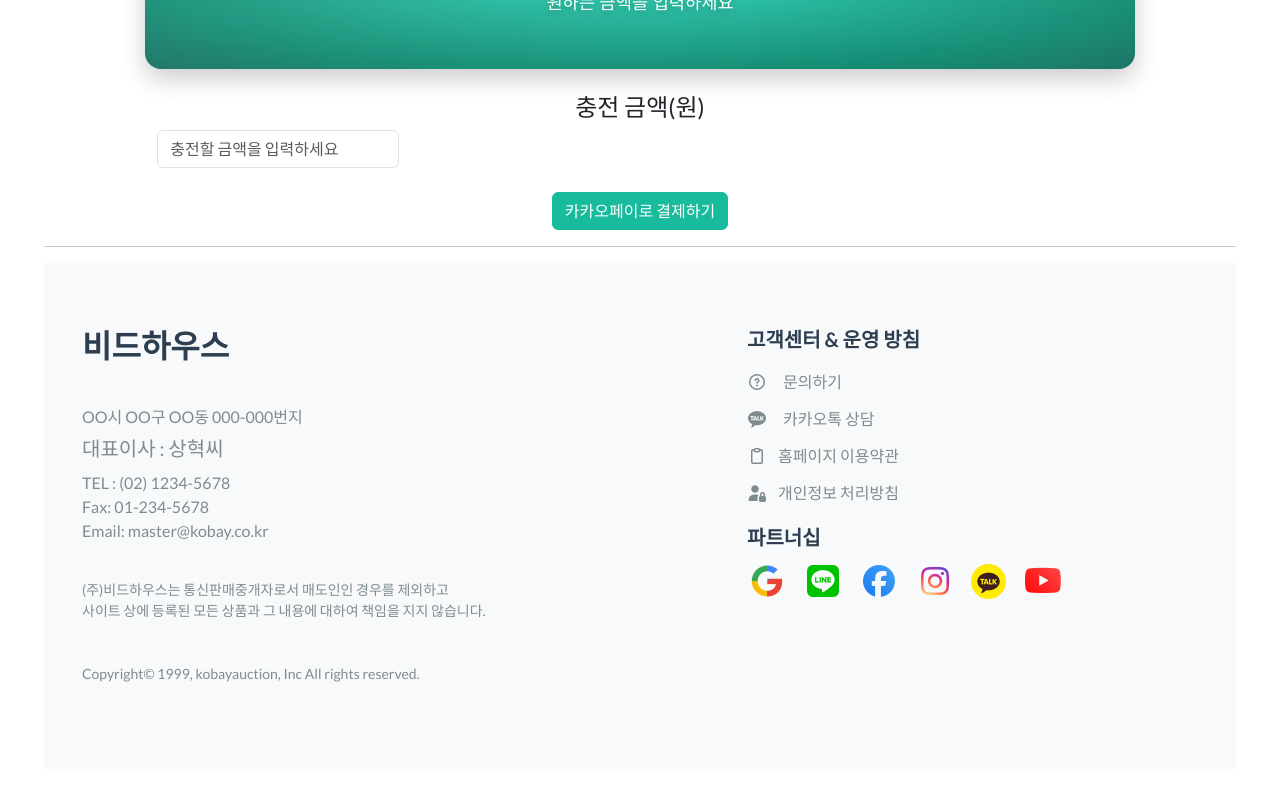
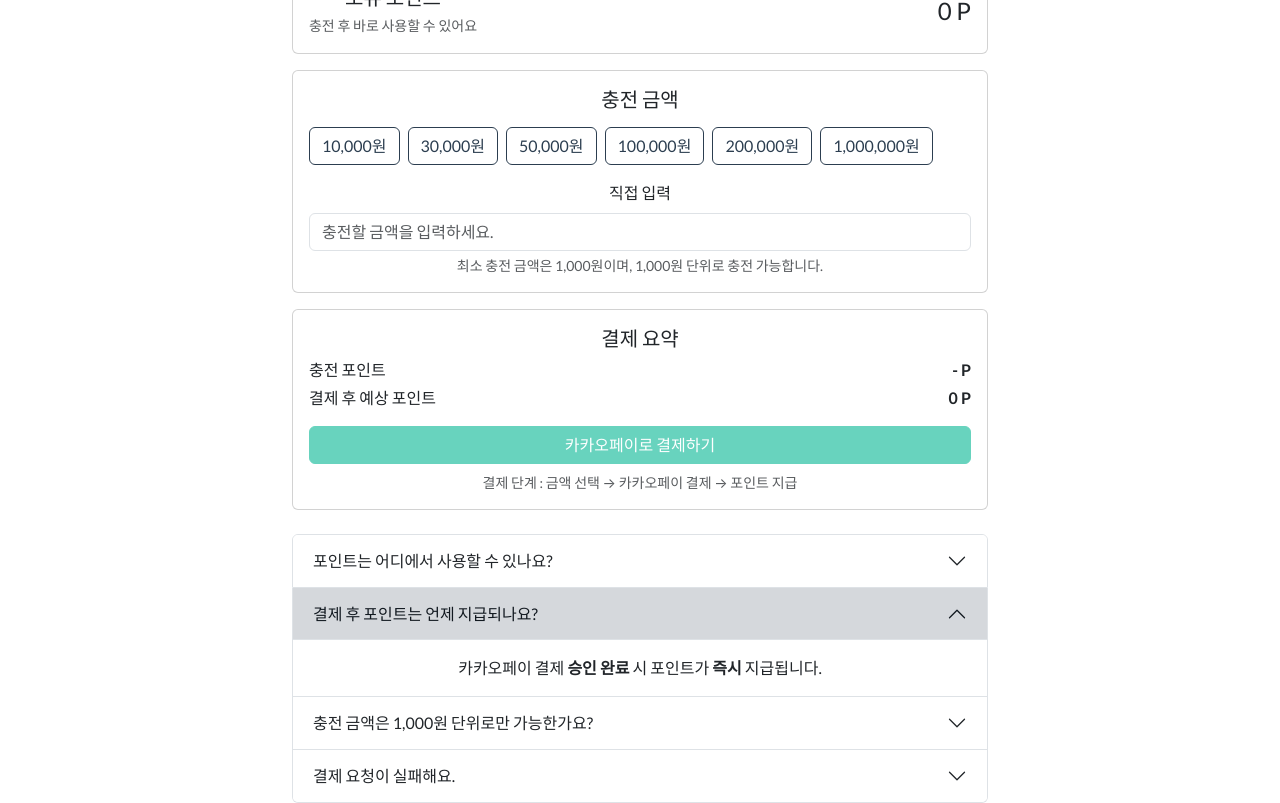
Before and after one commit to kimyeong123/KH16-3-final-frontend, a React (Vite) app: page /pay/kakaopay in a window 1280 px wide. Shown: the part 280-1083 px from the top of the page. Built offline with nearby package versions, Linux system fonts and the light colour scheme.

Commit message:
포인트 구매 페이지 완료

```diff
--- a/src/components/pay/KakaoPay.jsx
+++ b/src/components/pay/KakaoPay.jsx
@@ -1,49 +1,77 @@
 import axios from "axios";
 import Jumbotron from "../templates/Jumbotron";
-import { useState } from "react";
+import { useMemo, useState } from "react";
 import { useNavigate } from "react-router-dom";
+import { loginPointState } from "../../utils/jotai";
+import { useAtomValue } from "jotai";
+import kakaoPayLogo from "../../assets/kakaopay.png";
+
 
 export default function KakaoPay() {
   const [amount, setAmount] = useState("");
+  const [loading, setLoading] = useState(false);
   const navigate = useNavigate();
 
+  // 빠른 선택 버튼
+  const presets = [10000, 30000, 50000, 100000, 200000, 1000000];
+  const currentPoint = useAtomValue(loginPointState);
+
+  const numericAmount = useMemo(() => Number(amount), [amount]);
+  const isValidAmount = useMemo(() => {
+    return amount !== "" && !isNaN(numericAmount) && numericAmount > 0;
+  }, [amount, numericAmount]);
+
+  const expectedPoint = useMemo(() => {
+    const safeCurrentPoint = Number(currentPoint ?? 0);
+    const safeAmount = isValidAmount ? Number(numericAmount) : 0;
+
+    return safeCurrentPoint + safeAmount;
+  }, [isValidAmount, currentPoint, numericAmount]);
+
+  //1000원 단위로 강제 변환
+  const handleBlur = () => {
+    if (amount === "") return;
+    const num = Number(amount);
+    if (isNaN(num)) return;
+
+    // 1000원 단위로 내림 보정
+    const fixed = Math.floor(num / 1000) * 1000;
+    setAmount(String(fixed));
+  };
+
   const requestPay = async () => {
-    // 1. 금액 검증
-    if (!amount || isNaN(amount) || Number(amount) <= 0) {
+    // 1) 금액 검증
+    if (!isValidAmount) {
       alert("올바른 금액을 입력하세요");
       return;
     }
-    // 2. 로그인 여부(토큰) 확인
+    // 2) 로그인(토큰) 확인
     const authHeader = axios.defaults.headers.common["Authorization"];
     if (!authHeader) {
       alert("로그인이 필요한 서비스입니다.");
       navigate("/member/login");
       return;
     }
+    try {
+      setLoading(true);
 
-    try {
-      // 3. 결제 요청 전송
       const { data } = await axios.post(
         "/kakaopay/buy",
-        {
-          amount: Number(amount),
-        },
+        { amount: numericAmount },
         {
           headers: {
             "Frontend-Url": window.location.origin + "/pay/kakaopay",
-            "Authorization": authHeader,
+            Authorization: authHeader,
           },
         }
       );
-
-      // 4. 카카오페이 결제 페이지로 이동
+      // 3) 카카오페이 결제 페이지 이동
       window.location.href = data.next_redirect_pc_url;
     } catch (e) {
       console.error("카카오페이 결제 요청 에러:", e);
 
-      if (e.response) {
-        const status = e.response.status;
-        const message = e.response.data?.message;
+      const status = e?.response?.status;
+      const message = e?.response?.data?.message;
 
       if (status === 401) {
         alert("로그인이 필요한 서비스입니다.");
@@ -51,35 +79,189 @@ export default function KakaoPay() {
         return;
       }
 
-        if (status === 400 && message === "INVALID_AMOUNT") {
+      if (
+        (status === 400 && message === "INVALID_AMOUNT") ||
+        (status === 500 && message === "INVALID_AMOUNT_UNIT")
+      ) {
         alert("금액이 올바르지 않습니다.");
         return;
       }
-      }
 
       alert("결제 요청 실패");
+    } finally {
+      setLoading(false);
     }
   };
+  const setPreset = (v) => setAmount(String(v));
 
   return (
     <>
-      <Jumbotron subject="포인트 충전" detail="원하는 금액을 입력하세요" />
 
-      <div className="container mt-4">
-        <h4>충전 금액(원)</h4>
+      <div className="container mt-4" style={{ maxWidth: 720 }}>
+        {/* 🔹 카드 헤더 */}
+        <div className="position-relative mb-4 text-center">
+          {/* 가운데 텍스트 */}
 
+          <div>
+            <div className="fw-bold fs-3">카카오페이 포인트 충전</div>
+            <a
+              href="https://www.kakaopay.com/"
+              target="_blank"
+              rel="noopener noreferrer"
+            >
+              <img
+                src={kakaoPayLogo}
+                alt="KakaoPay"
+                style={{ height: "20px", opacity: 0.9 }}
+              />
+            </a>
+          </div>
+        </div>
+
+        <div className="card p-3">
+          <div className="d-flex justify-content-between align-items-center">
+            <div>
+              <h5 className="mb-1">보유 포인트</h5>
+              <small className="text-muted">충전 후 바로 사용할 수 있어요</small>
+            </div>
+            <h4 className="mb-0">{Number(currentPoint).toLocaleString()} P</h4>
+          </div>
+        </div>
+        <div className="card p-3 mt-3">
+          <h5 className="mb-3">충전 금액</h5>
+
+          <div className="d-flex flex-wrap gap-2 mb-3">
+            {presets.map((v) => (
+              <button
+                key={v}
+                type="button"
+                className={`btn ${String(v) === amount ? "btn-primary" : "btn-outline-primary"}`}
+                onClick={() => setPreset(v)}
+                disabled={loading}
+              >
+                {v.toLocaleString()}원
+              </button>
+            ))}
+          </div>
+
+          <label className="form-label">직접 입력</label>
           <input
             type="number"
-          className="form-control w-25"
-          placeholder="충전할 금액을 입력하세요"
+            className="form-control"
+            placeholder="충전할 금액을 입력하세요."
             value={amount}
-          min="1"
+            min="1000"
+            step="1000"
             onChange={(e) => setAmount(e.target.value)}
+            onBlur={handleBlur}
+            disabled={loading}
           />
+          <small className="text-muted mt-1">
+            최소 충전 금액은 1,000원이며, 1,000원 단위로 충전 가능합니다.
+          </small>
+        </div>
 
-        <button className="btn btn-success mt-4" onClick={requestPay}>
-          카카오페이로 결제하기
+        {/* 3) 결제 요약 + 버튼 */}
+        <div className="card p-3 mt-3">
+          <h5 className="mb-2">결제 요약</h5>
+
+          <div className="d-flex justify-content-between">
+            <span>충전 포인트</span>
+            <strong>{isValidAmount ? numericAmount.toLocaleString() : "-"} P</strong>
+          </div>
+
+          <div className="d-flex justify-content-between mt-1">
+            <span>결제 후 예상 포인트</span>
+            <strong>{expectedPoint.toLocaleString()} P</strong>
+          </div>
+
+          <button
+            className="btn btn-success mt-3"
+            onClick={requestPay}
+            disabled={!isValidAmount || loading}
+          >
+            {loading ? "결제 요청 중..." : "카카오페이로 결제하기"}
           </button>
+
+          <small className="text-muted mt-2">
+            결제 단계 : 금액 선택 → 카카오페이 결제 → 포인트 지급
+          </small>
+        </div>
+
+        {/* 4) 안내/FAQ */}
+        <div className="accordion mt-4" id="chargeFaq">
+
+          <div className="accordion-item">
+            <h2 className="accordion-header">
+              <button
+                className="accordion-button collapsed"
+                type="button"
+                data-bs-toggle="collapse"
+                data-bs-target="#faq5"
+              >
+                포인트는 어디에서 사용할 수 있나요?
+              </button>
+            </h2>
+            <div id="faq5" className="accordion-collapse collapse" data-bs-parent="#chargeFaq">
+              <div className="accordion-body">
+                서비스 내 결제/이용권/수수료 등 포인트 결제가 가능한 곳에서 사용할 수 있어요.
+              </div>
+            </div>
+          </div>
+
+          <div className="accordion-item">
+            <h2 className="accordion-header">
+              <button
+                className="accordion-button"
+                type="button"
+                data-bs-toggle="collapse"
+                data-bs-target="#faq1"
+              >
+                결제 후 포인트는 언제 지급되나요?
+              </button>
+            </h2>
+            <div id="faq1" className="accordion-collapse collapse show" data-bs-parent="#chargeFaq">
+              <div className="accordion-body">
+                카카오페이 결제 <b>승인 완료</b> 시 포인트가 <b>즉시</b> 지급됩니다.
+              </div>
+            </div>
+          </div>
+          <div className="accordion-item">
+            <h2 className="accordion-header">
+              <button
+                className="accordion-button collapsed"
+                type="button"
+                data-bs-toggle="collapse"
+                data-bs-target="#faq2"
+              >
+                충전 금액은 1,000원 단위로만 가능한가요?
+              </button>
+            </h2>
+            <div id="faq2" className="accordion-collapse collapse" data-bs-parent="#chargeFaq">
+              <div className="accordion-body">
+                네. 충전 금액은 <b>1,000원 단위</b>로만 입력/결제가 가능합니다.
+              </div>
+            </div>
+          </div>
+
+          <div className="accordion-item">
+            <h2 className="accordion-header">
+              <button
+                className="accordion-button collapsed"
+                type="button"
+                data-bs-toggle="collapse"
+                data-bs-target="#faq3"
+              >
+                결제 요청이 실패해요.
+              </button>
+            </h2>
+            <div id="faq3" className="accordion-collapse collapse" data-bs-parent="#chargeFaq">
+              <div className="accordion-body">
+                로그인 상태와 네트워크를 확인해 주세요. 계속 실패하면 관리자나 <a href="/qna/list">고객센터</a>로 문의해 주세요.
+              </div>
+            </div>
+          </div>
+        </div>
       </div>
     </>
   );
```
Also changed, not shown: src/assets/kakaopay.png (added). Lines whose indentation alone changed are shown as unchanged.
